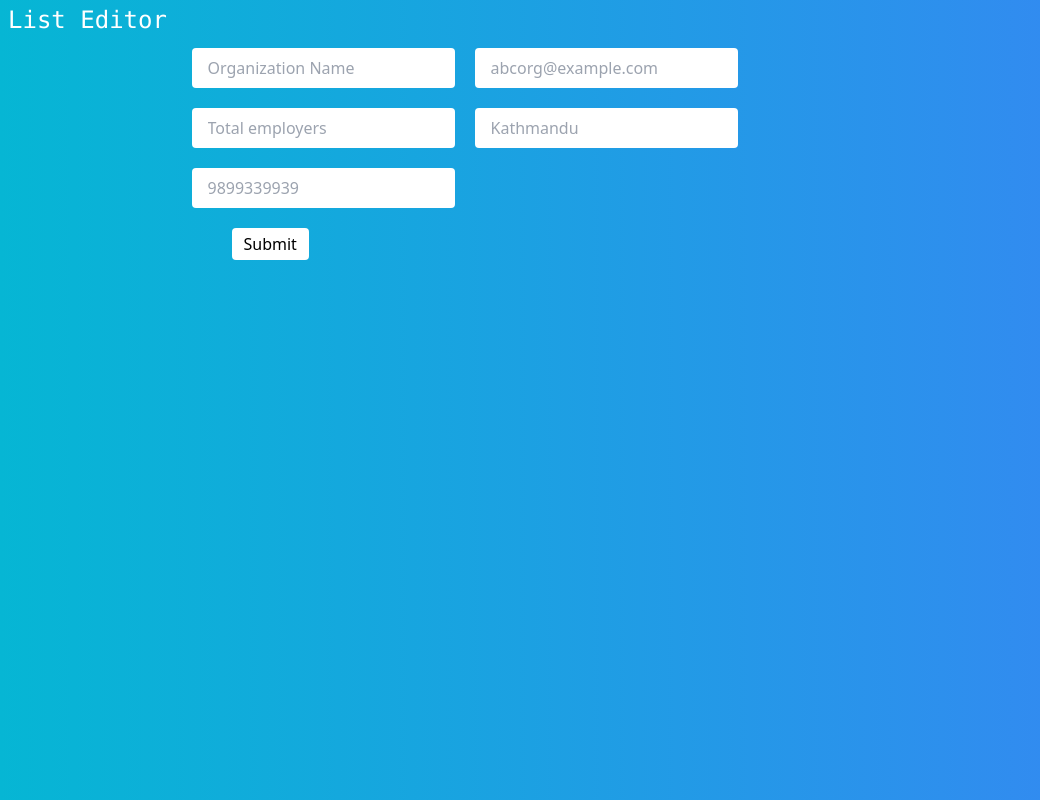
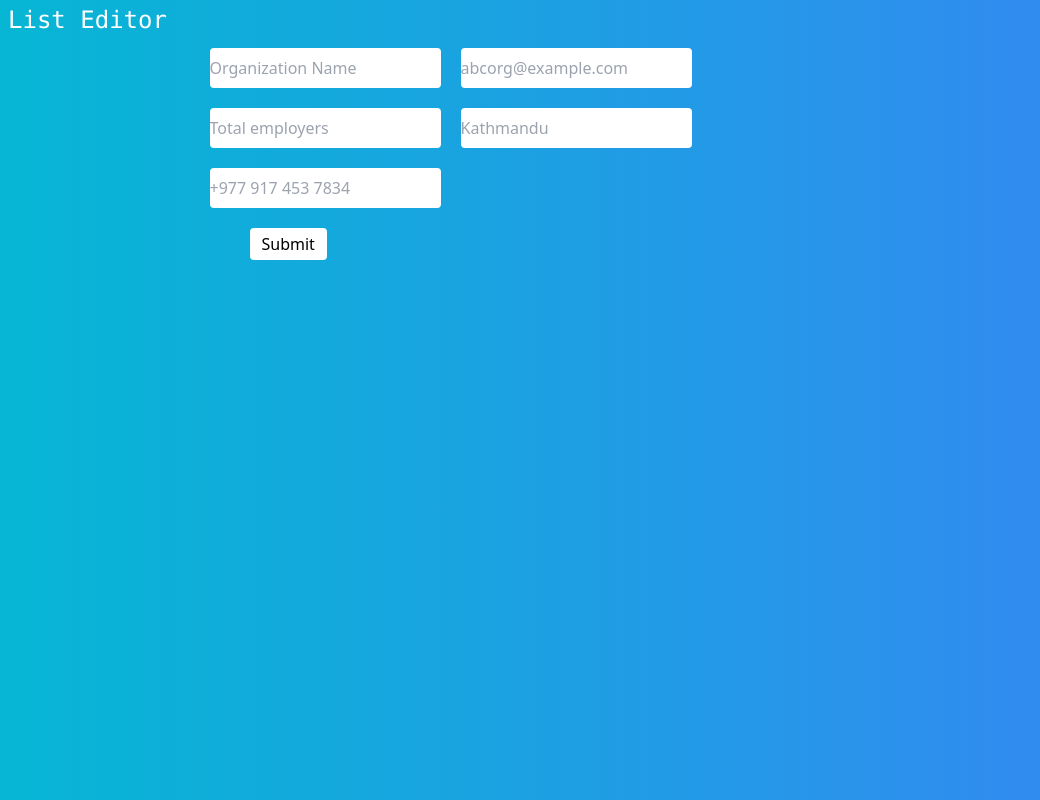
Before and after one commit to ashutoshbhandari5/List-Editor, a Next.js app: page / in a window 1280 px wide. Shown: the whole page, without its empty margins (0-1040 px from the left). Built offline with nearby package versions, Linux system fonts and the light colour scheme.

Commit message:
added list editor

```diff
--- a/Json/OrgForm.json
+++ b/Json/OrgForm.json
@@ -29,7 +29,7 @@
     {
       "id": "phone",
       "label": "Phone Number",
-      "placeholder": "9899339939",
+      "placeholder": "+977 917 453 7834",
       "required": "true",
       "errorMessage": "Please enter your valid moblie number",
       "type": "text"
--- a/components/Common/Input.js
+++ b/components/Common/Input.js
@@ -7,7 +7,7 @@ const Input = ({ type, value, handleChange, className, placeholder, id }) => {
       value={value}
       className={className}
       placeholder={placeholder}
-      onChange={(e) => handleChange(value, id)}
+      onChange={(e) => handleChange(e.target.value, id)}
     />
   );
 };
--- a/components/Editor/OrgEditor.js
+++ b/components/Editor/OrgEditor.js
@@ -1,45 +1,84 @@
 import React, { useState } from "react";
-import Elements from "../Common/Elements";
 import OrgFormJson from "../../Json/OrgForm.json";
 import Button from "../Common/Button";
 import { classnames } from "../../utils/classnames";
-import TodoForm from "./TodoForm";
+import UpdateList from "../UpdateList";
+import OrgForm from "../Forms/OrgForm";
 
-const OrgEditor = ({ setListContainer }) => {
-  const [formState, setFormState] = useState({});
+const OrgEditor = ({
+  setListContainer,
+  listContainer,
+  handleDeleteList,
+  handleUpdateList,
+}) => {
+  const initalState = {
+    name: "",
+    phone: "",
+    email: "",
+    address: "",
+    phone: "",
+    count: "",
+  };
+  const [formState, setFormState] = useState(initalState);
+  const [update, setUpdate] = useState(false);
   const handleChange = (value, id) => {
     setFormState((prevState) => ({ ...prevState, [id]: value }));
   };
 
+  const handleUpdate = (item) => {
+    setUpdate(true);
+    setFormState(item);
+  };
+
   const handleSubmit = () => {
+    if (update) {
+      handleUpdateList("org", formState);
+      setFormState(initalState);
+      setUpdate(false);
+    } else {
+      console.log("here");
       setListContainer((prevState) => {
         return {
           ...prevState,
-        org: [...prevState.org, formState],
+          org: [
+            ...prevState.org,
+            {
+              ...formState,
+              id:
+                Date.now().toString(36) + Math.random().toString(36).substr(2),
+            },
+          ],
         };
       });
+    }
   };
 
   return (
     <div className="flex w-full justify-around">
       <div>
-        <form className="gap-5 grid grid-cols-2">
-          {OrgFormJson.fields.map((el, i) => (
-            <Elements
-              key={i}
-              field={el}
-              value={formState[el.id]}
+        <OrgForm
+          formInputJson={OrgFormJson}
+          inputGroup={formState}
           handleChange={handleChange}
         />
-          ))}
-        </form>
         <Button
           name={"Submit"}
           className={`${classnames.submit} mt-5 ml-10 items-center`}
           handleClick={handleSubmit}
         />
       </div>
-      <div className="grid gap-10 p-2 grid-row-2 rounded-md"></div>
+      <div className="grid grid-cols-3 gap-1 ">
+        {listContainer.org.map((el, i) => {
+          return (
+            <UpdateList
+              handleDeleteList={handleDeleteList}
+              handleUpdate={handleUpdate}
+              item={el}
+              key={i}
+            />
+          );
+        })}
+      </div>
     </div>
   );
 };
--- a/components/Forms/OrgForm.js
+++ b/components/Forms/OrgForm.js
@@ -0,0 +1,20 @@
+import React from "react";
+import Elements from "../Common/Elements";
+
+const OrgForm = ({ formInputJson, inputGroup, handleChange }) => {
+  console.log(inputGroup);
+  return (
+    <form className="gap-5 grid grid-cols-2">
+      {formInputJson.fields.map((el, i) => (
+        <Elements
+          key={i}
+          field={el}
+          value={inputGroup[el.id]}
+          handleChange={handleChange}
+        />
+      ))}
+    </form>
+  );
+};
+
+export default OrgForm;
--- /dev/null
+++ b/components/UpdateList.js
@@ -0,0 +1,39 @@
+import React from "react";
+import { classnames } from "../utils/classnames";
+import Button from "./Common/Button";
+
+const UpdateList = ({ item, handleDeleteList, handleUpdate }) => {
+  const deleteListItem = () => {
+    handleDeleteList(item.id, "org");
+  };
+
+  const updateListItem = () => {
+    handleUpdate(item);
+  };
+
+  return (
+    <div className="rounded bg-white text-black p-2">
+      <div className="flex w-full justify-between items-center">
+        <Button
+          handleClick={updateListItem}
+          className={classnames.edit}
+          name={"Edit"}
+        />
+        <Button
+          handleClick={deleteListItem}
+          className={classnames.delete}
+          name={"Delete"}
+        />
+      </div>
+      <div className="mt-5">
+        <h1>Name - {item.name}</h1>
+        <h1>Email - {item.email}</h1>
+        <h1>Address - {item.address}</h1>
+        <h1>Phone - {item.phone}</h1>
+        <h1>Employees Count - {item.count}</h1>
+      </div>
+    </div>
+  );
+};
+
+export default UpdateList;
--- a/components/UpdateTodo.js
+++ /dev/null
@@ -1,23 +0,0 @@
-import React, { useState } from "react";
-
-const UpdateTodo = ({ editItem, handleTodoItemUpdate }) => {
-  const [inputText, setInputText] = useState(editItem.name);
-  return (
-    <div className="flex w-full mt-10 min-w-[120px] justify-center text-white p-2">
-      <input
-        className="p-4 rounded h-10 min-w-[385px] focus:outline-none text-black"
-        type="text"
-        value={inputText}
-        onChange={(e) => setInputText(e.target.value)}
-      />
-      <button
-        onClick={() => handleTodoItemUpdate(editItem, inputText)}
-        className="mx-1 rounded py-1 px-3 bg-sky-400 block hover:bg-white hover:text-black "
-      >
-        Update
-      </button>
-    </div>
-  );
-};
-
-export default UpdateTodo;
--- a/pages/index.js
+++ b/pages/index.js
@@ -1,16 +1,13 @@
 import React, { useEffect, useMemo, useState } from "react";
 import OrgEditor from "../components/Editor/OrgEditor";
-import TodoForm from "../components/Editor/TodoForm";
-import TodoItem from "../components/TodoItem";
-import UpdateTodo from "../components/UpdateTodo";
 
 export default function Home() {
-  const [listContainer, setListContainer] = useState(null);
+  const [listContainer, setListContainer] = useState({ org: [] });
   const [firstRender, setFirstRender] = useState(true);
   const [currentFilter, setCurrentFilter] = useState("all");
   const [editTodo, setEditTodo] = useState(null);
 
-  //console.log(listContainer);
+  console.log(listContainer);
 
   const getInitialList = () => {
     if (typeof window !== undefined && typeof localStorage !== undefined) {
@@ -18,14 +15,14 @@ export default function Home() {
       if (initialList) {
         return initialList;
       }
-      return [];
+      const initalState = { org: [] };
+      return initalState;
     }
   };
 
   const setListContainerInLocalStorage = (listContainer) => {
     if (window !== undefined) {
       if (listContainer !== null) {
-        console.log("check");
         localStorage.setItem("listContainer", JSON.stringify(listContainer));
       } else {
         localStorage.setItem("listContainer", JSON.stringify({ org: [] }));
@@ -33,12 +30,32 @@ export default function Home() {
     }
   };
 
+  const handleUpdateList = (type, item) => {
+    setListContainer((prevState) => {
+      let foundItem = prevState[type].find((el) => el.id === item.id);
+      foundItem = { ...foundItem, ...item };
+      const newList = prevState[type].map((el) => {
+        if (el.id === item.id) {
+          return foundItem;
+        } else {
+          return el;
+        }
+      });
+      return { ...prevState, [type]: newList };
+    });
+  };
+
+  const handleDeleteList = (id, type) => {
+    setListContainer((prevState) => {
+      const newArray = prevState[type].filter((el) => el.id !== id);
+      return { ...prevState, [type]: newArray };
+    });
+  };
+
   useEffect(() => {
-    console.log(firstRender);
     if (firstRender) {
       setListContainer(getInitialList());
       setFirstRender((prevState) => !prevState);
-      console.log("Check first render");
     } else {
       setListContainerInLocalStorage(listContainer);
     }
@@ -50,97 +67,13 @@ export default function Home() {
         List Editor
       </h1>
       <div className="mt-6 w-full">
-        <OrgEditor setListContainer={setListContainer} />
+        <OrgEditor
+          handleDeleteList={handleDeleteList}
+          listContainer={listContainer}
+          setListContainer={setListContainer}
+          handleUpdateList={handleUpdateList}
+        />
       </div>
     </div>
   );
 }
-
-// const filteredTodos = useMemo(() => filterTodos(), [todo, currentFilter]);
-
-// const setTodosInLocalStorage = (todos) => {
-//   if (window !== undefined) {
-//     if (todos !== null) {
-//       localStorage.setItem("todos", JSON.stringify(todos));
-//     } else {
-//       localStorage.setItem("todos", JSON.stringify([]));
-//     }
-//   }
-// };
-
-// const getInitialTodos = () => {
-//   if (typeof window !== undefined && typeof localStorage !== undefined) {
-//     const initialTodos = JSON.parse(localStorage.getItem("todos"));
-//     console.log(initialTodos);
-//     if (initialTodos) {
-//       return initialTodos;
-//     }
-//     return [];
-//   }
-// };
-
-// function filterTodos() {
-//   switch (currentFilter) {
-//     case "all":
-//       return todo;
-//       break;
-
-//     case "completed":
-//       return todo.filter((el) => el.completed === true);
-//       break;
-
-//     case "incomplete":
-//       return todo.filter((el) => el.completed === false);
-//       break;
-//   }
-// }
-
-// const submitNewTodo = () => {
-//   setTodoItem("");
-//   setTodoList((prevState) => [
-//     ...prevState,
-//     {
-//       name: todoItem,
-//       completed: false,
-//       date: new Date().toJSON().slice(0, 10).replace(/-/g, "/"),
-//       id: Date.now().toString(36) + Math.random().toString(36).substr(2),
-//     },
-//   ]);
-// };
-
-// const handleIsCompleted = (id) => {
-//   setTodoList((prevState) =>
-//     prevState.map((el) => {
-//       if (el.id === id) {
-//         return { ...el, completed: true };
-//       } else {
-//         return el;
-//       }
-//     })
-//   );
-// };
-
-// const deleteTodo = (id) => {
-//   setTodoList((prevState) => prevState.filter((el) => el.id !== id));
-// };
-
-// const handleTodoItemUpdate = (item, value) => {
-//   const updatedTodoItem = { ...item, name: value };
-//   setTodoList((prevState) =>
-//     prevState.map((el) => {
-//       if (el.id === updatedTodoItem.id) {
-//         return updatedTodoItem;
-//       }
-//       return el;
-//     })
-//   );
-// };
-
-// useEffect(() => {
-//   if (firstRender) {
-//     setTodoList(getInitialTodos());
-//     setFirstRender((prevState) => !prevState);
-//   } else {
-//     setTodosInLocalStorage(todo);
-//   }
-// }, [todo]);
```
Lines whose indentation alone changed are shown as unchanged.
